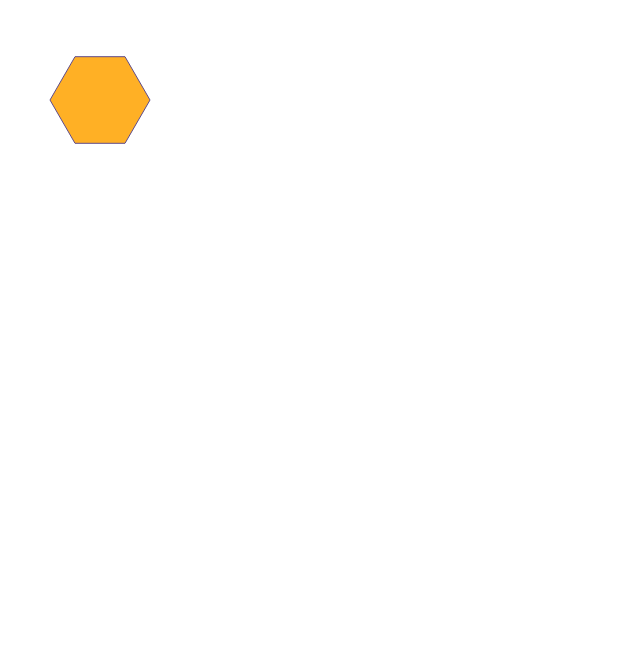
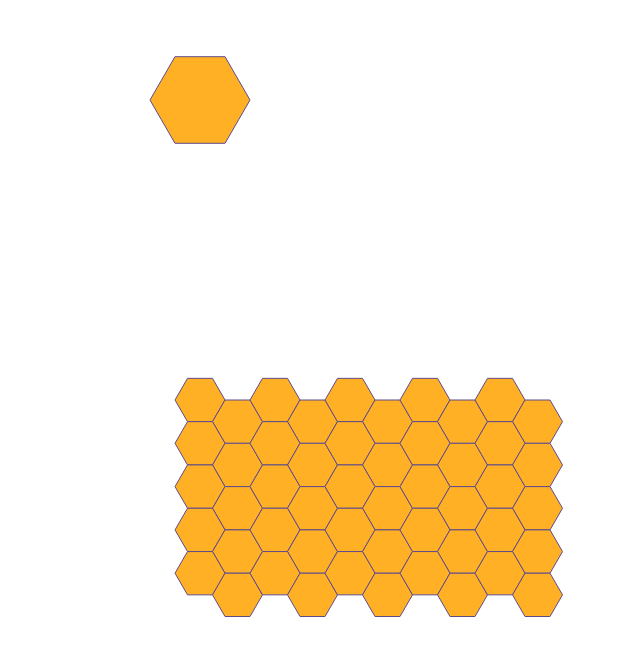
Before and after one commit to OSWeekends/rolgame, a plain HTML site: page D3_hexagon/index.html in a window 1280 px wide. Shown: the whole page, without its empty margins (0-640 px from the left). Drawn offline with nearby package versions, Linux system fonts and the light colour scheme.

Commit message:
Funcion para crear una grid de hexagonos en D3

```diff
--- a/D3_hexagon/index.html
+++ b/D3_hexagon/index.html
@@ -16,6 +16,42 @@
                 var citrus = "#FFB025"  //relleno
                 var ultraviolet = "#5F4B8B" //borde
 
+                //Create container
+                var svgContainer = d3.select("body")
+                        .append("svg")
+                        .attr("width", 1000)
+                        .attr("height", 1000);
+
+                //FUNCION QUE CREA UNA GRID DE HEXAGONOS
+                //Ver https://www.redblobgames.com/grids/hexagons/ secciones "Geometry" y "Coordinate Systems"
+                //El hexagono está girado respecto al dibujo explicativo de distancias de la grid
+                //Argumentos:
+                //rows es el numero de filas de hexagonos, avanzan hacia la derecha
+                //columns es el numero de columnas de hexagonos, avanzan hacia abajo
+                //starterHexagonCenterX es la coordenada X del centro del primer hexagono
+                //starterHexagonCenterY es la coordenada Y del centro del primer hexagono
+                //circumradius es la distancia de centro a cada vertice en todos los hexagonos
+                function createHexagonGrid(rows, columns, starterHexagonCenterX, starterHexagonCenterY, circumradius){
+                    //Distancias de separación en X e Y
+                    var offsetX = circumradius * 3;
+                    var offsetY = circumradius * Math.sqrt(3);
+
+                    for (i = 0; i < rows/2; ++i){
+                        for (j = 0; j < columns/2; ++j){
+                            createHexagon(
+                                (starterHexagonCenterX + (i * offsetX)),
+                                (starterHexagonCenterY + (j * offsetY)),
+                                circumradius);
+
+                            createHexagon(
+                                (starterHexagonCenterX + (i * offsetX) + (offsetX/2)),
+                                (starterHexagonCenterY + (j * offsetY) + (offsetY/2)),
+                                circumradius);
+                        }
+                    }
+                }
+
+                //FUNCION QUE CREA UN HEXAGONO
                 //Argumentos:
                 //hexagonCenterX es la coordenada X del centro del hexagono
                 //hexagonCenterY es la coordenada Y del centro del hexagono
@@ -46,19 +82,18 @@
                                         [halfHexagonWidth + hexagonCenterX, 0 + hexagonCenterY]    //el ultimo vertice repite el primero para cerrar el poligono
                                         ];
 
-                    var svgContainer = d3.select("body") //create container
-                        .append("svg")
-                        .attr("width", 1000)
-                        .attr("height", 1000);
 
-                    var enterElements = svgContainer.selectAll("path.area") //draw elements
+
+                    //var enterElements = svgContainer.selectAll("path.area") //draw elements
+                    svgContainer.selectAll("path.area") //draw elements
                         .data([hexagonVertex]).enter().append("path")
                         .style("fill", citrus)
                         .style("stroke", ultraviolet)
                         .attr("d", d3.line());
                 }
 
-                createHexagon(100, 100, 50);
+                createHexagon(200, 100, 50);
+                createHexagonGrid(10, 10, 200, 400, 25);
             </script>
 	</body>
 </html>
```
